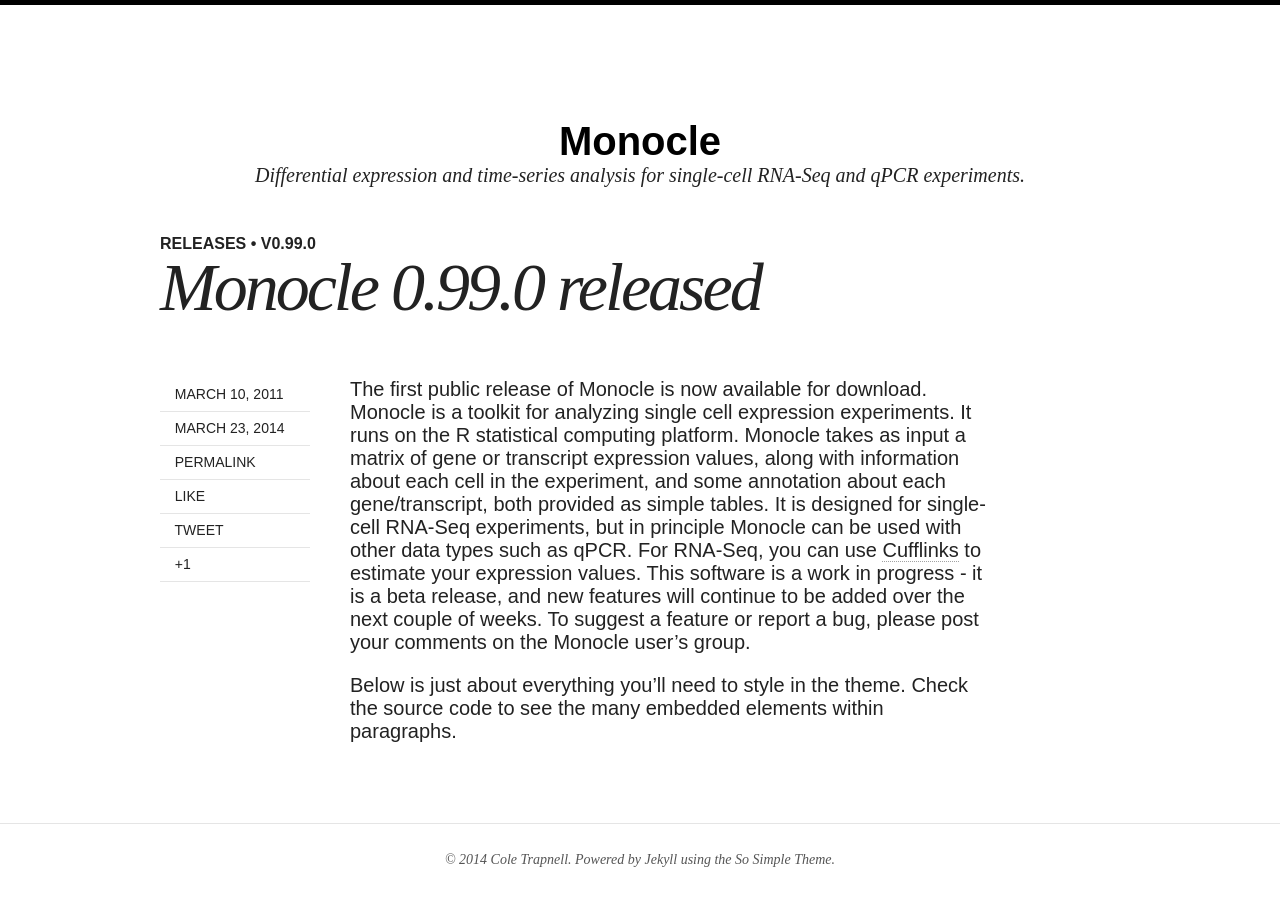
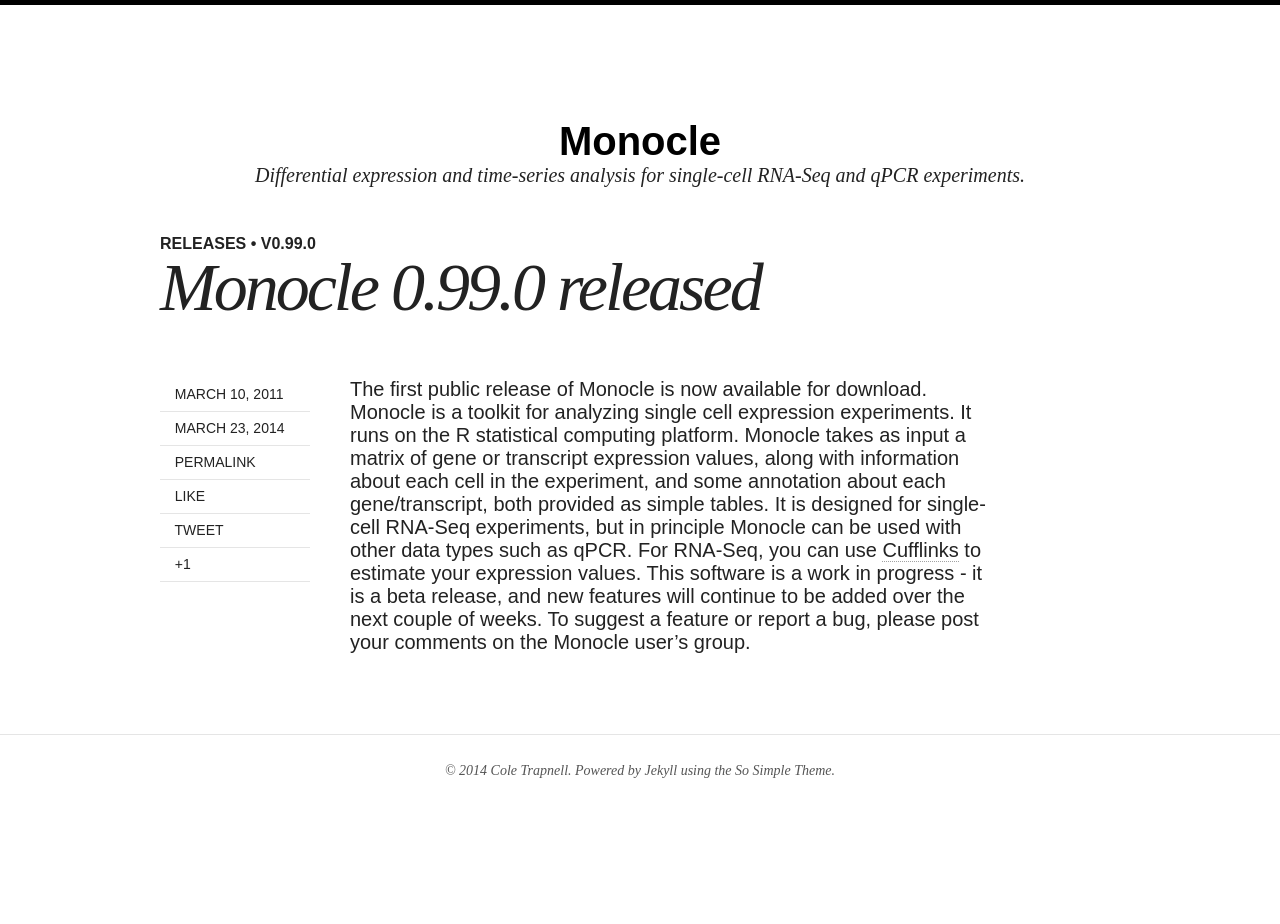
Before and after one commit to cole-trapnell-lab/monocle-release, a Jekyll site: the page built from _posts/2011-03-10-v0.99.0.md, in a window 1280 px wide. Built offline with Jekyll 4.4.1, drawn with Linux system fonts in a browser that asks for light colours; nearby versions of some CDN libraries; after the commit the page ends 900 px from its top, so only the background shows below that.

Commit message:
fixed some minor issues with old announcement post and removed the 'help' page

```diff
--- a/_config.yml
+++ b/_config.yml
@@ -41,8 +41,6 @@
     url: /docs/
   - title: Getting started
     url: /getting-started/
-  - title: Help
-    url: /help/
   - title: Tools
     url: /tools/
 
--- a/_posts/2011-03-10-v0.99.0.md
+++ b/_posts/2011-03-10-v0.99.0.md
@@ -12,5 +12,3 @@
 The first public release of Monocle is now available for download. Monocle is a toolkit for analyzing single cell expression experiments. It runs on the R statistical computing platform.
 Monocle takes as input a matrix of gene or transcript expression values, along with information about each cell in the experiment, and some annotation about each gene/transcript, both provided as simple tables. It is designed for single-cell RNA-Seq experiments, but in principle Monocle can be used with other data types such as qPCR. For RNA-Seq, you can use [Cufflinks](http://cufflinks.cbcb.umd.edu) to estimate your expression values.
 This software is a work in progress - it is a beta release, and new features will continue to be added over the next couple of weeks. To suggest a feature or report a bug, please post your comments on the Monocle user's group.
-
-Below is just about everything you'll need to style in the theme. Check the source code to see the many embedded elements within paragraphs.
```
Also changed, not shown: 6 other files.
